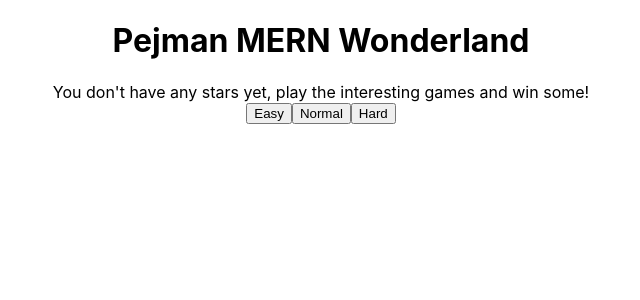
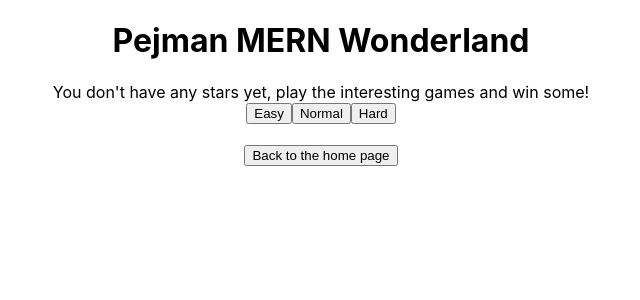
Before and after one commit to PejmanFSD/Pejman-MERN-Wonderland, a React (Create React App) app: page / in a window 1280 px wide. Both pictures are taken after a click on the button "Memory Cards". Shown: the top 300 px of the page, without its empty margins (319-959 px from the left). Built offline with nearby package versions, Linux system fonts and the light colour scheme.

Commit message:
Assigning the "Back to Home Page" button.
The user can return to the "Home Page" anytime they want.

```diff
--- a/src/MemoryCards/Board.jsx
+++ b/src/MemoryCards/Board.jsx
@@ -14,14 +14,16 @@ export default function Board({
   seconds,
   setSeconds,
   handleStartTimer,
+  handleStopTimer,
   pair,
   setPair,
+  isTogglingHomePage,
 }) {
   const [board, setBoard] = useState([]);
   const [shuffledIndexes, setShuffledIndexes] = useState([]);
   const [visibleCards, setVisibleCards] = useState([]);
+  const [showBoard, setShowBoard] = useState(false);
   const generateBoard = () => {
-    console.log(shuffledIndexes);
     let finalIndex = 0;
     for (let b = 0; b < nrows; b++) {
       let row = [];
@@ -32,13 +34,14 @@ export default function Board({
       setBoard((currBoard) => [...currBoard, row]);
     }
     if (normalMode) {
-      setSeconds(180);
+      setSeconds(180); // 180
       handleStartTimer();
     }
     if (hardMode) {
-      setSeconds(270);
+      setSeconds(4); // 270
       handleStartTimer();
     }
+    setShowBoard(true);
   };
   useEffect(
     function () {
@@ -61,7 +64,8 @@ export default function Board({
   );
   return (
     <div>
-      {board.map((row) =>
+      {!isTogglingHomePage &&
+        board.map((row) =>
           row.map((card) =>
             card[0] !== ncols - 1 ? (
               <div style={{ display: "inline" }}>
@@ -84,6 +88,7 @@ export default function Board({
                     ncols={ncols}
                     pair={pair}
                     setPair={setPair}
+                    handleStopTimer={handleStopTimer}
                   />
                 }
               </div>
@@ -108,6 +113,7 @@ export default function Board({
                     ncols={ncols}
                     pair={pair}
                     setPair={setPair}
+                    handleStopTimer={handleStopTimer}
                   />
                 }
                 <br></br>
@@ -115,7 +121,9 @@ export default function Board({
             )
           )
         )}
-      {isImagesGroupChosen && <button onClick={generateBoard}>Start</button>}
+      {isImagesGroupChosen && !showBoard && !isTogglingHomePage && (
+        <button onClick={generateBoard}>Start</button>
+      )}
       <div>
         images:
         {images
--- a/src/MemoryCards/Card.jsx
+++ b/src/MemoryCards/Card.jsx
@@ -15,6 +15,7 @@ export default function Card({
   normalMode,
   pair,
   setPair,
+  handleStopTimer,
 }) {
   const toggleCard = () => {
     if (visibleCards.length === 0) {
@@ -79,6 +80,7 @@ export default function Card({
     }
     if (pair === images.length) {
       setIsWin(true);
+      handleStopTimer();
     }
   };
   return (
--- a/src/MemoryCards/MemoryCards.jsx
+++ b/src/MemoryCards/MemoryCards.jsx
@@ -1,9 +1,10 @@
 import { useState, useEffect } from "react";
 import Board from "./Board";
+import ConfirmationBox from "../ConfirmationBox";
 import { fruits, characters, animals, cars, emojis } from "./imagesGroup";
 
 const imagesGroup = ["Emojis", "Animals", "Fruits", "Cars", "Movie Characters"];
-export default function MemoryCards() {
+export default function MemoryCards({ setShowMemoryCards, setShowGameTitles }) {
   const [images, setImages] = useState([]);
   const [isImagesGroupChosen, setIsImagesGroupChosen] = useState(false);
   const [isGameStarted, setIsGameStarted] = useState(false);
@@ -14,6 +15,7 @@ export default function MemoryCards() {
   const [seconds, setSeconds] = useState(5);
   const [pair, setPair] = useState(0);
   const [isWin, setIsWin] = useState("");
+  const [isTogglingHomePage, setIsTogglingHomePage] = useState(false);
   const handleEasyMode = () => {
     setEasyMode(true);
     setNormalMode(false);
@@ -120,6 +122,17 @@ export default function MemoryCards() {
     setSeconds(50);
     setIsTimerRunning(false);
   };
+  const toggleHomePage = () => {
+    setIsTogglingHomePage(true);
+  };
+  const toggleHomePageYes = () => {
+    setIsGameStarted(false);
+    setShowMemoryCards(false);
+    setShowGameTitles(true);
+  };
+  const toggleHomePageCancel = () => {
+    setIsTogglingHomePage(false);
+  };
   useEffect(() => {
     let interval;
     if (isTimerRunning) {
@@ -132,19 +145,27 @@ export default function MemoryCards() {
   useEffect(() => {
     if (pair === images.length && seconds > 0 && pair !== 0) {
       setIsWin(true);
+      handleStopTimer();
     }
   }, [pair]);
   useEffect(() => {
     if (seconds < 1) {
       setIsWin(false);
+      handleStopTimer();
     }
   }, [seconds]);
   return (
     <div>
-      {!isGameStarted && <button onClick={handleEasyMode}>Easy</button>}
-      {!isGameStarted && <button onClick={handleNormalMode}>Normal</button>}
-      {!isGameStarted && <button onClick={handleHardMode}>Hard</button>}
-      {isGameStarted && (
+      {!isGameStarted && !isTogglingHomePage && (
+        <button onClick={handleEasyMode}>Easy</button>
+      )}
+      {!isGameStarted && !isTogglingHomePage && (
+        <button onClick={handleNormalMode}>Normal</button>
+      )}
+      {!isGameStarted && !isTogglingHomePage && (
+        <button onClick={handleHardMode}>Hard</button>
+      )}
+      {isGameStarted && !isTogglingHomePage && isWin === "" && (
         <div>
           {!isImagesGroupChosen && (
             <label htmlFor="images">Select the images Group</label>
@@ -164,13 +185,32 @@ export default function MemoryCards() {
           </select>
         </div>
       )}
-      {isTimerRunning && (normalMode || hardMode) && (
-        <h3 style={seconds > 9 ? { color: "green" } : { color: "red" }}>
-          {seconds}
-        </h3>
+      {isTimerRunning &&
+        (normalMode || hardMode) &&
+        !isTogglingHomePage &&
+        isWin === "" && (
+          <h3 style={seconds > 9 ? { color: "green" } : { color: "red" }}>
+            {seconds}
+          </h3>
+        )}
+      {!isTogglingHomePage && <h2>{isWin === true && "You Win!"}</h2>}
+      {!isTogglingHomePage && <h2>{isWin === false && "Time's Up!"}</h2>}
+      {!isTogglingHomePage && (
+        <div>
+          <button onClick={() => toggleHomePage()}>
+            Back to the home page
+          </button>
+        </div>
       )}
-      <h2>{isWin === true && "You Win!"}</h2>
-      <h2>{isWin === false && "Time's Up!"}</h2>
+      {isTogglingHomePage && (
+        <div>
+          <ConfirmationBox
+            question="Are you sure you want to go back to Home Page?"
+            toggleYes={toggleHomePageYes}
+            toggleCancel={toggleHomePageCancel}
+          />
+        </div>
+      )}
       {isGameStarted && (
         <Board
           images={images}
@@ -188,6 +228,7 @@ export default function MemoryCards() {
           handleResetTimer={handleResetTimer}
           pair={pair}
           setPair={setPair}
+          isTogglingHomePage={isTogglingHomePage}
         />
       )}
     </div>
```
Lines whose indentation alone changed are shown as unchanged.
